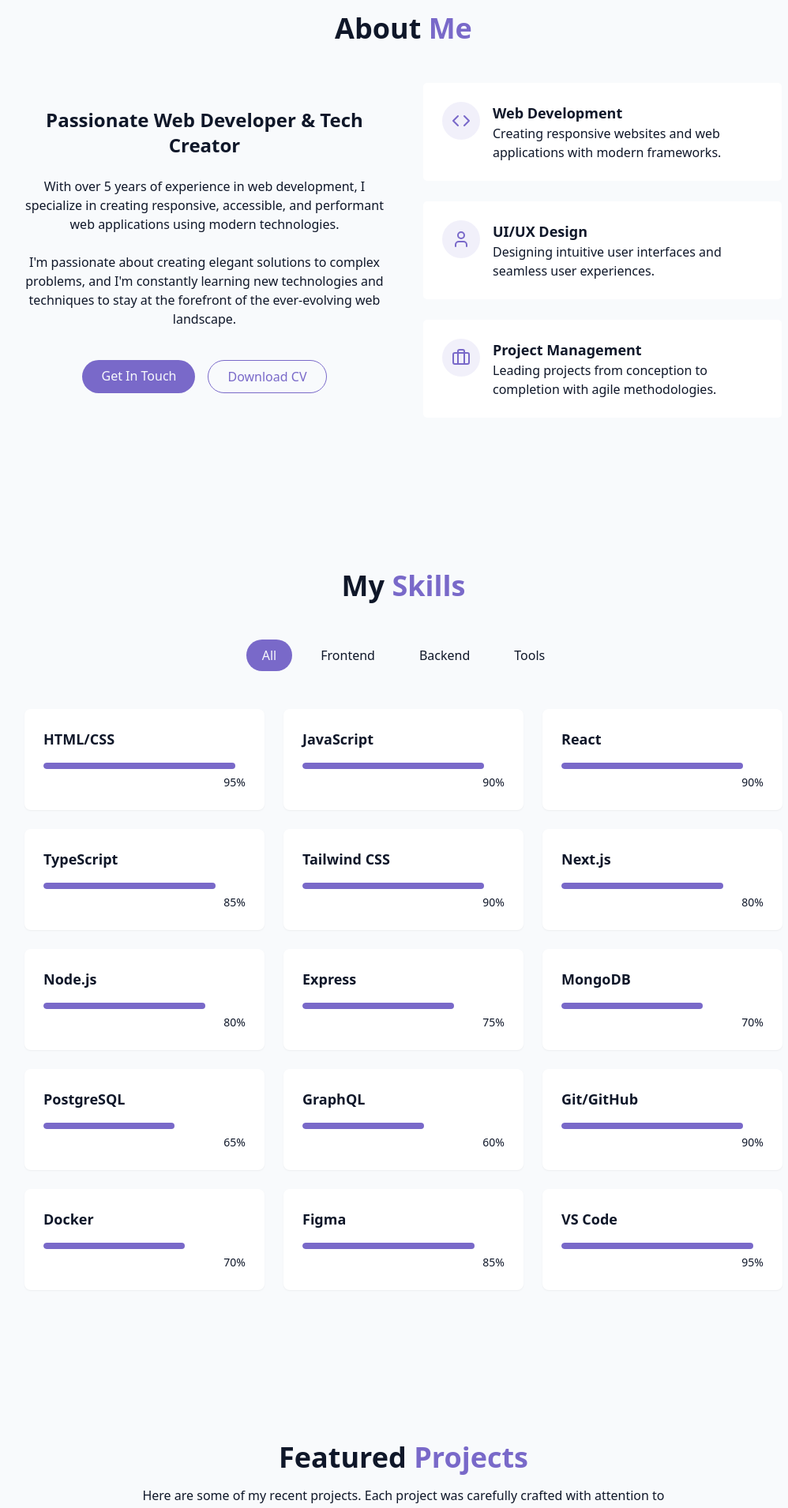
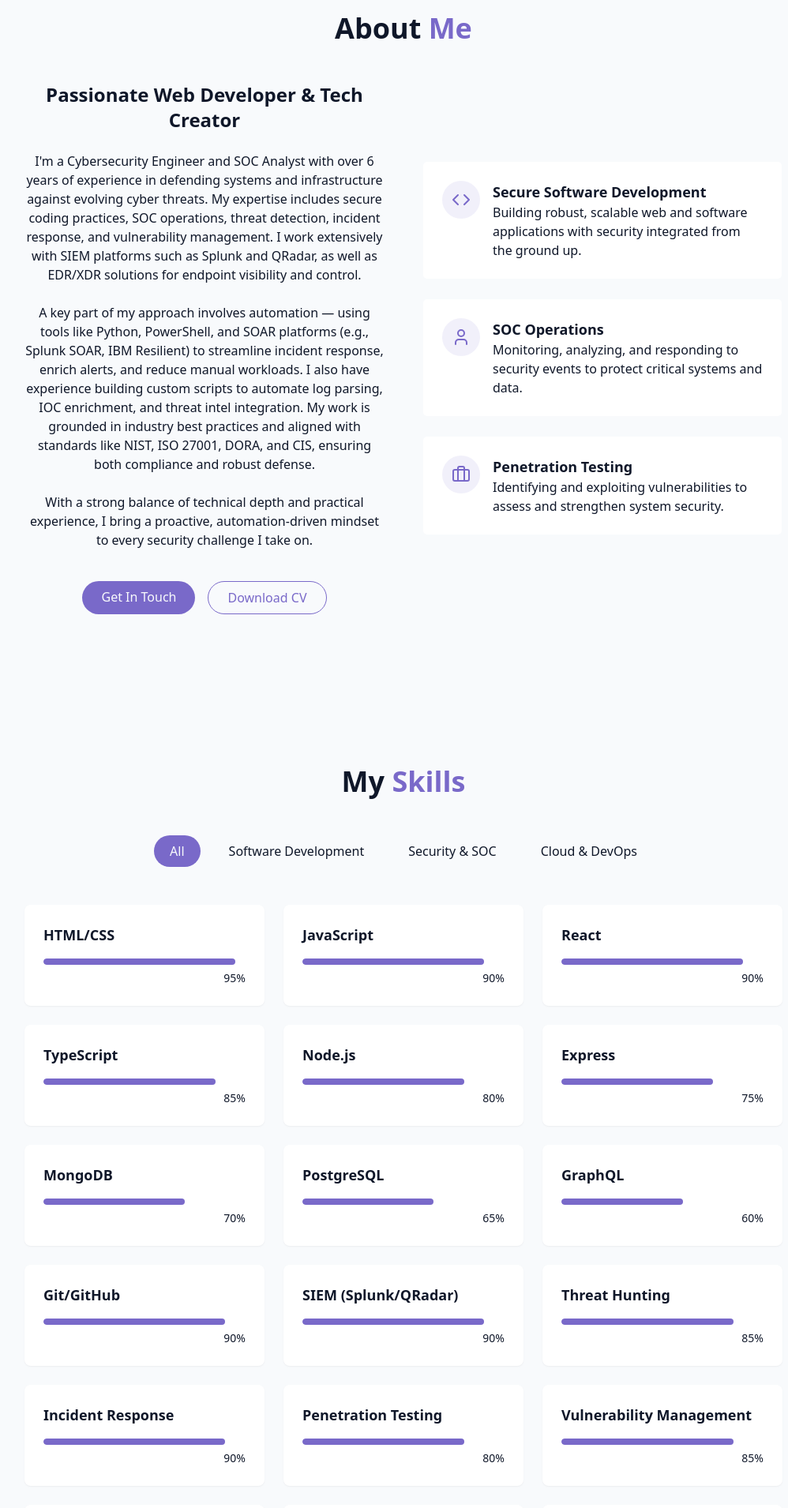
Before and after one commit to KakashiHatake009/MyPortifolio, a React (Vite) app: page / in a window 1280 px wide. Shown: the part 880-2790 px from the top of the page at 79% size, without its empty margins (129-1127 px from the left). Built offline with nearby package versions, Linux system fonts and the light colour scheme.

Commit message:
Updating my portifolio, added few deataisl and a project

```diff
--- a/src/components/AboutSection.jsx
+++ b/src/components/AboutSection.jsx
@@ -16,16 +16,30 @@ export const AboutSection = () => {
             </h3>
 
             <p className="text-muted-foreground">
-              With over 5 years of experience in web development, I specialize
-              in creating responsive, accessible, and performant web
-              applications using modern technologies.
+              I'm a Cybersecurity Engineer and SOC Analyst with over 6 years of
+              experience in defending systems and infrastructure against
+              evolving cyber threats. My expertise includes secure coding
+              practices, SOC operations, threat detection, incident response,
+              and vulnerability management. I work extensively with SIEM
+              platforms such as Splunk and QRadar, as well as EDR/XDR solutions
+              for endpoint visibility and control.
             </p>
 
             <p className="text-muted-foreground">
-              I'm passionate about creating elegant solutions to complex
-              problems, and I'm constantly learning new technologies and
-              techniques to stay at the forefront of the ever-evolving web
-              landscape.
+              A key part of my approach involves automation — using tools like
+              Python, PowerShell, and SOAR platforms (e.g., Splunk SOAR, IBM
+              Resilient) to streamline incident response, enrich alerts, and
+              reduce manual workloads. I also have experience building custom
+              scripts to automate log parsing, IOC enrichment, and threat intel
+              integration. My work is grounded in industry best practices and
+              aligned with standards like NIST, ISO 27001, DORA, and CIS,
+              ensuring both compliance and robust defense.
+            </p>
+
+            <p>
+              With a strong balance of technical depth and practical experience,
+              I bring a proactive, automation-driven mindset to every security
+              challenge I take on.
             </p>
 
             <div className="flex flex-col sm:flex-row gap-4 pt-4 justify-center">
@@ -50,10 +64,12 @@ export const AboutSection = () => {
                   <Code className="h-6 w-6 text-primary" />
                 </div>
                 <div className="text-left">
-                  <h4 className="font-semibold text-lg"> Web Development</h4>
+                  <h4 className="font-semibold text-lg">
+                    Secure Software Development
+                  </h4>
                   <p className="text-muted-foreground">
-                    Creating responsive websites and web applications with
-                    modern frameworks.
+                    Building robust, scalable web and software applications with
+                    security integrated from the ground up.
                   </p>
                 </div>
               </div>
@@ -64,10 +80,10 @@ export const AboutSection = () => {
                   <User className="h-6 w-6 text-primary" />
                 </div>
                 <div className="text-left">
-                  <h4 className="font-semibold text-lg">UI/UX Design</h4>
+                  <h4 className="font-semibold text-lg">SOC Operations</h4>
                   <p className="text-muted-foreground">
-                    Designing intuitive user interfaces and seamless user
-                    experiences.
+                    Monitoring, analyzing, and responding to security events to
+                    protect critical systems and data.
                   </p>
                 </div>
               </div>
@@ -79,10 +95,10 @@ export const AboutSection = () => {
                 </div>
 
                 <div className="text-left">
-                  <h4 className="font-semibold text-lg">Project Management</h4>
+                  <h4 className="font-semibold text-lg">Penetration Testing</h4>
                   <p className="text-muted-foreground">
-                    Leading projects from conception to completion with agile
-                    methodologies.
+                    Identifying and exploiting vulnerabilities to assess and
+                    strengthen system security.
                   </p>
                 </div>
               </div>
--- a/src/components/ContactSection.jsx
+++ b/src/components/ContactSection.jsx
@@ -56,7 +56,7 @@ export const ContactSection = () => {
                 <div>
                   <h4 className="font-medium"> Email</h4>
                   <a
-                    href="mailto:prashanth.kuntlapalli  @gmail.com"
+                    href="mailto:prashanth.kuntlapalli@gmail.com"
                     className="text-muted-foreground hover:text-primary transition-colors"
                   >
                     prashanth.kuntlapalli@gmail.com
@@ -93,9 +93,14 @@ export const ContactSection = () => {
             <div className="pt-8">
               <h4 className="font-medium mb-4"> Connect With Me</h4>
               <div className="flex space-x-4 justify-center">
-                <a href="#" target="_blank">
+                <a
+                  href="https://www.linkedin.com/in/prashanthkuntlapalli/"
+                  target="_blank"
+                  rel="noopener noreferrer"
+                >
                   <Linkedin />
                 </a>
+
                 <a href="#" target="_blank">
                   <Twitter />
                 </a>
@@ -130,7 +135,7 @@ export const ContactSection = () => {
                   name="name"
                   required
                   className="w-full px-4 py-3 rounded-md border border-input bg-background focus:outline-hidden foucs:ring-2 focus:ring-primary"
-                  placeholder="Prashanth Kuntlapalli..."
+                  placeholder="Firstname Lastname..."
                 />
               </div>
 
@@ -148,7 +153,7 @@ export const ContactSection = () => {
                   name="email"
                   required
                   className="w-full px-4 py-3 rounded-md border border-input bg-background focus:outline-hidden foucs:ring-2 focus:ring-primary"
-                  placeholder="john@gmail.com"
+                  placeholder="firstname.lastname@gmail.com"
                 />
               </div>
 
--- a/src/components/HeroSection.jsx
+++ b/src/components/HeroSection.jsx
@@ -21,15 +21,15 @@ export const HeroSection = () => {
           </h1>
 
           <p className="text-lg md:text-xl text-muted-foreground max-2-2xl mx-auto opacity-0 animate-fade-in-delay-3">
-            A computer science engineer with a passion for building clean,
-            secure, and reliable software. I specialize in web development and
-            software engineering, with a strong focus on security — because
-            great tech shouldn't just work well, it should be safe too. Over the
-            years, I’ve worked on everything from full-stack web apps to
-            security-focused systems, always aiming to write code that’s both
-            efficient and maintainable. Whether I’m debugging, designing, or
-            deep in backend logic, I’m all about solving real problems with
-            smart solutions.
+            I'm a security engineer with a strong background in full-stack
+            development. My focus is on building secure, resilient systems —
+            whether it’s designing robust backend architectures, developing
+            responsive web apps, or monitoring for threats in SOC environments.
+            I bring experience in both offensive and defensive security,
+            ensuring that the software I build is not only functional but
+            hardened against real-world risks. With a deep understanding of how
+            things work under the hood, I aim to create solutions that are
+            clean, efficient, and above all, secure.
           </p>
 
           <div className="pt-4 opacity-0 animate-fade-in-delay-4">
--- a/src/components/ProjectsSection.jsx
+++ b/src/components/ProjectsSection.jsx
@@ -1,14 +1,14 @@
 import { ArrowRight, ExternalLink, Github } from "lucide-react";
-
+import riot from "../assets/RIOT.JPEG";
 const projects = [
   {
-    id: 1,
-    title: "SaaS Landing Page",
-    description: "A beautiful landing page app using React and Tailwind.",
-    image: "/projects/project1.png",
-    tags: ["React", "TailwindCSS", "Supabase"],
+    title: "Smart Irrigation System",
+    description:
+      "An IoT-based system that automates plant irrigation using sensor data and MQTT communication. It optimizes water usage with intelligent decision-making and fault-tolerant design.",
+    tags: ["IoT", "MQTT", "Embedded", "Automation", "Cloud"],
+    image: riot,
     demoUrl: "#",
-    githubUrl: "#",
+    githubUrl: "https://github.com/KakashiHatake009/RIoT",
   },
 ];
 
@@ -22,8 +22,8 @@ export const ProjectsSection = () => {
         </h2>
 
         <p className="text-center text-muted-foreground mb-12 max-w-2xl mx-auto">
-          Here are some of my recent projects. Each project was carefully
-          crafted with attention to detail, performance, and user experience.
+          A selection of my recent projects, thoughtfully developed with an
+          emphasis on performance, usability, and security best practices.
         </p>
 
         <div className="grid grid-cols-1 md:grid-cols-2 lg:grid-cols-3 gap-8">
--- a/src/components/SkillsSection.jsx
+++ b/src/components/SkillsSection.jsx
@@ -2,29 +2,45 @@ import { useState } from "react";
 import { cn } from "@/lib/utils";
 
 const skills = [
-  // Frontend
-  { name: "HTML/CSS", level: 95, category: "frontend" },
-  { name: "JavaScript", level: 90, category: "frontend" },
-  { name: "React", level: 90, category: "frontend" },
-  { name: "TypeScript", level: 85, category: "frontend" },
-  { name: "Tailwind CSS", level: 90, category: "frontend" },
-  { name: "Next.js", level: 80, category: "frontend" },
+  // Software Development
+  { name: "HTML/CSS", level: 95, category: "software" },
+  { name: "JavaScript", level: 90, category: "software" },
+  { name: "React", level: 90, category: "software" },
+  { name: "TypeScript", level: 85, category: "software" },
+  { name: "Node.js", level: 80, category: "software" },
+  { name: "Express", level: 75, category: "software" },
+  { name: "MongoDB", level: 70, category: "software" },
+  { name: "PostgreSQL", level: 65, category: "software" },
+  { name: "GraphQL", level: 60, category: "software" },
+  { name: "Git/GitHub", level: 90, category: "software" },
 
-  // Backend
-  { name: "Node.js", level: 80, category: "backend" },
-  { name: "Express", level: 75, category: "backend" },
-  { name: "MongoDB", level: 70, category: "backend" },
-  { name: "PostgreSQL", level: 65, category: "backend" },
-  { name: "GraphQL", level: 60, category: "backend" },
+  // Security & SOC
+  { name: "SIEM (Splunk/QRadar)", level: 90, category: "security" },
+  { name: "Threat Hunting", level: 85, category: "security" },
+  { name: "Incident Response", level: 90, category: "security" },
+  { name: "Penetration Testing", level: 80, category: "security" },
+  { name: "Vulnerability Management", level: 85, category: "security" },
+  { name: "EDR/XDR", level: 80, category: "security" },
+  {
+    name: "Security Automation (Python/SOAR)",
+    level: 75,
+    category: "security",
+  },
+  {
+    name: "Compliance (NIST, ISO 27001, DORA)",
+    level: 85,
+    category: "security",
+  },
 
-  // Tools
-  { name: "Git/GitHub", level: 90, category: "tools" },
-  { name: "Docker", level: 70, category: "tools" },
-  { name: "Figma", level: 85, category: "tools" },
-  { name: "VS Code", level: 95, category: "tools" },
+  // Cloud & DevOps
+  { name: "Docker", level: 75, category: "cloud" },
+  { name: "AWS", level: 70, category: "cloud" },
+  { name: "CI/CD (GitHub Actions)", level: 75, category: "cloud" },
+  { name: "Bash/Python Scripting", level: 80, category: "cloud" },
+  { name: "Linux Administration", level: 85, category: "cloud" },
 ];
 
-const categories = ["all", "frontend", "backend", "tools"];
+const categories = ["all", "software", "security", "cloud"];
 
 export const SkillsSection = () => {
   const [activeCategory, setActiveCategory] = useState("all");
@@ -32,11 +48,12 @@ export const SkillsSection = () => {
   const filteredSkills = skills.filter(
     (skill) => activeCategory === "all" || skill.category === activeCategory
   );
+
   return (
     <section id="skills" className="py-24 px-4 relative bg-secondary/30">
       <div className="container mx-auto max-w-5xl">
         <h2 className="text-3xl md:text-4xl font-bold mb-12 text-center">
-          My <span className="text-primary"> Skills</span>
+          My <span className="text-primary">Skills</span>
         </h2>
 
         <div className="flex flex-wrap justify-center gap-4 mb-12">
@@ -48,10 +65,16 @@ export const SkillsSection = () => {
                 "px-5 py-2 rounded-full transition-colors duration-300 capitalize",
                 activeCategory === category
                   ? "bg-primary text-primary-foreground"
-                  : "bg-secondary/70 text-forefround hover:bd-secondary"
+                  : "bg-secondary/70 text-foreground hover:bg-secondary"
               )}
             >
-              {category}
+              {category === "software"
+                ? "Software Development"
+                : category === "security"
+                ? "Security & SOC"
+                : category === "cloud"
+                ? "Cloud & DevOps"
+                : "All"}
             </button>
           ))}
         </div>
@@ -71,7 +94,6 @@ export const SkillsSection = () => {
                   style={{ width: skill.level + "%" }}
                 />
               </div>
-
               <div className="text-right mt-1">
                 <span className="text-sm text-muted-foreground">
                   {skill.level}%
```
Also changed, not shown: src/assets/RIOT.jpeg (added).
